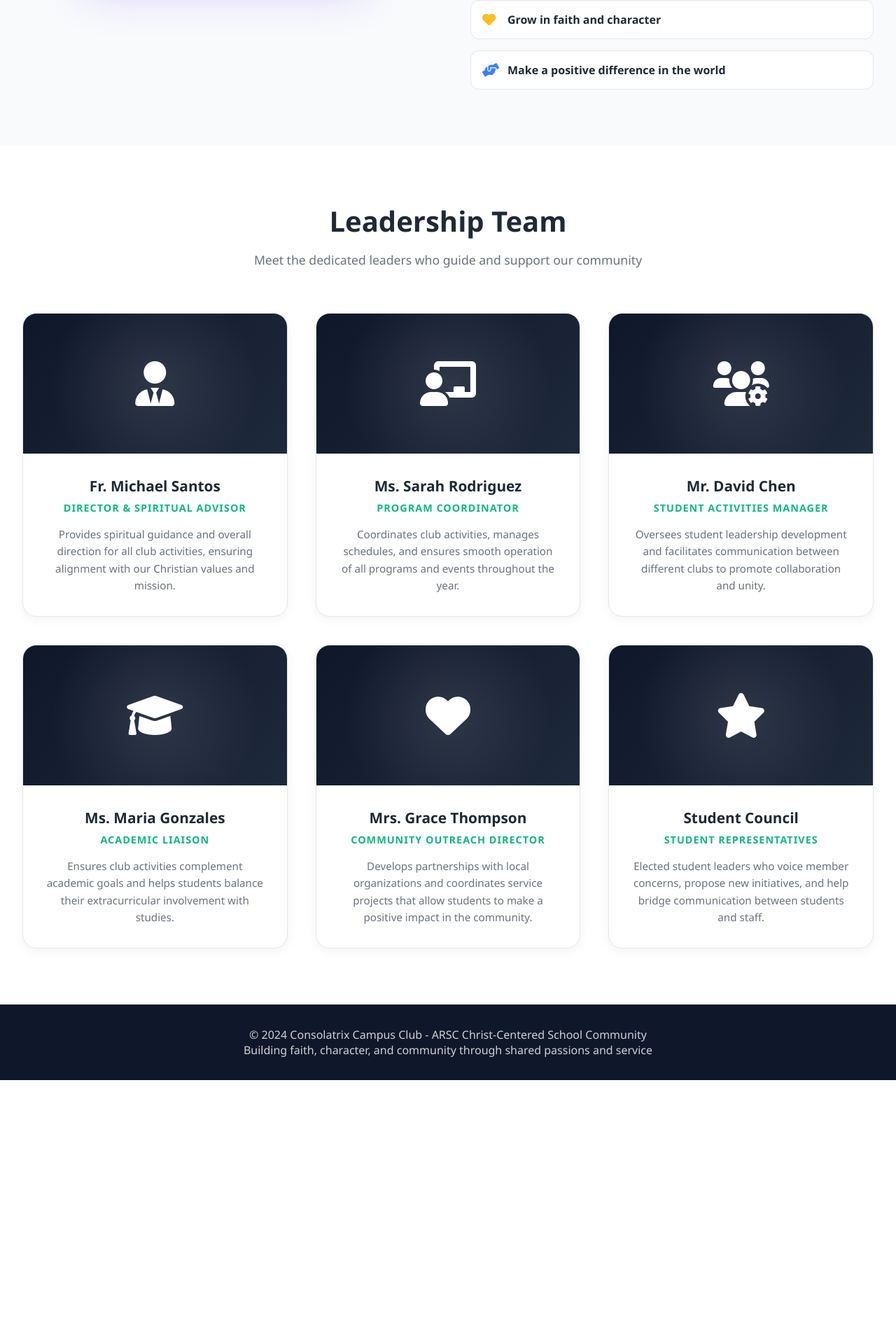
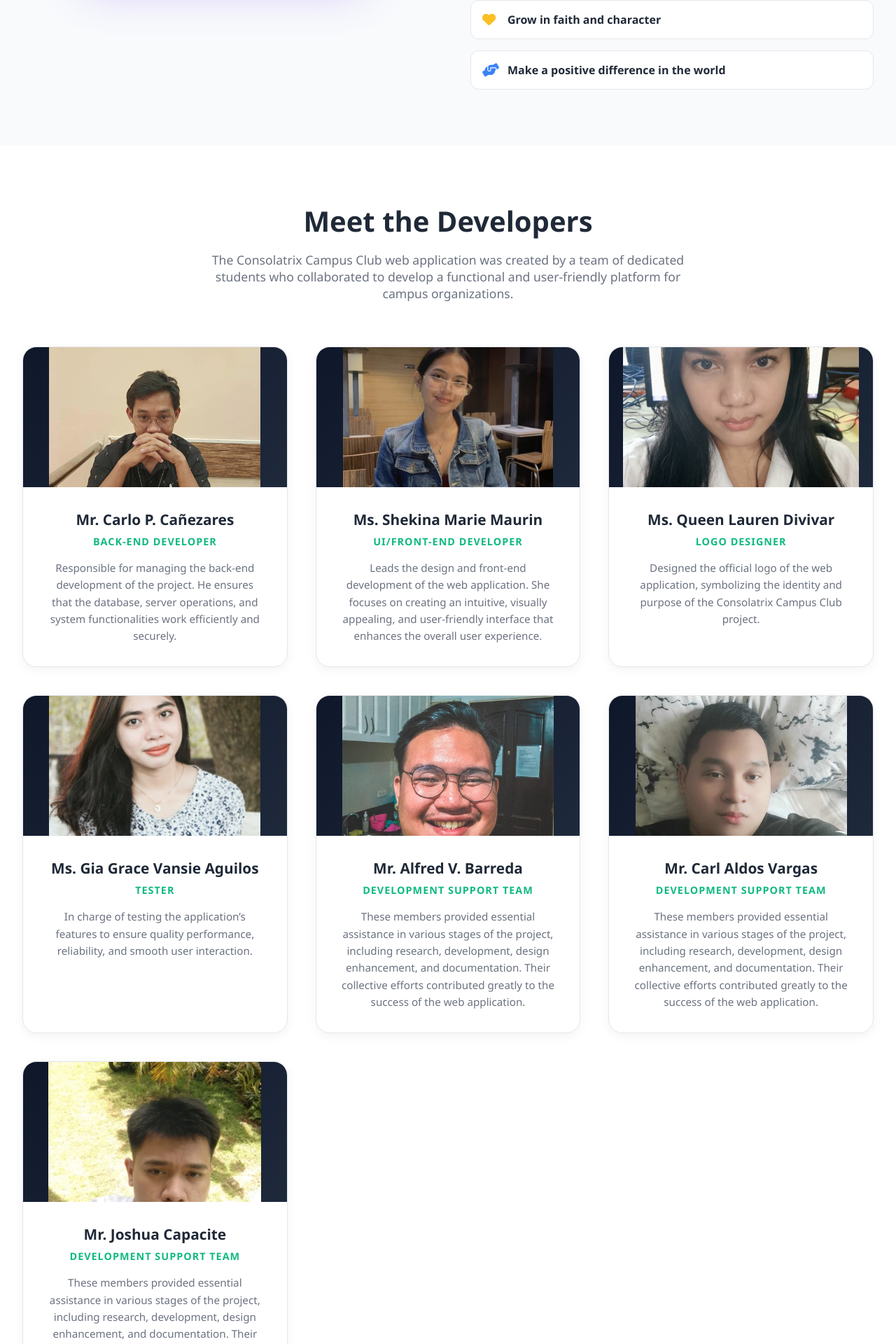
Before and after one commit to CarloCanezares/Consolatrix_Campus_Club, a Django app: page /aboutus/ in a window 1280 px wide. Shown: the part 4580-6500 px from the top of the page at 70% size. Before the commit the page ends 6123 px from the top, so only its background shows below. Run offline with Django 5.2, Linux system fonts and the light colour scheme.

Commit message:
working na

```diff
--- a/CCC/templates/aboutus.html
+++ b/CCC/templates/aboutus.html
@@ -1253,73 +1254,84 @@
     <!-- Team Section -->
     <section class="team-section">
         <div class="team-container">
-            <h2 class="section-title">Leadership Team</h2>
-            <p class="section-subtitle">Meet the dedicated leaders who guide and support our community</p>
+            <h2 class="section-title">Meet the Developers</h2>
+            <p class="section-subtitle">The Consolatrix Campus Club web application was created by a team of dedicated students who collaborated to develop a functional and user-friendly platform for campus organizations.</p>
 
             <div class="team-grid">
                 <div class="team-card">
                     <div class="team-header">
-                        <i class="fas fa-user-tie"></i>
+                        <img src="{% static 'images/carlo.png' %}" alt="Logo" style="height:403px; width:auto;">
                     </div>
                     <div class="team-body">
-                        <h3 class="team-name">Fr. Michael Santos</h3>
-                        <p class="team-role">Director & Spiritual Advisor</p>
-                        <p class="team-description">Provides spiritual guidance and overall direction for all club activities, ensuring alignment with our Christian values and mission.</p>
+                        <h3 class="team-name">Mr. Carlo P. Cañezares</h3>
+                        <p class="team-role">Back-End Developer</p>
+                        <p class="team-description">Responsible for managing the back-end development of the project. He ensures that the database, server operations, and system functionalities work efficiently and securely.</p>
                     </div>
                 </div>
 
                 <div class="team-card">
                     <div class="team-header">
-                        <i class="fas fa-chalkboard-teacher"></i>
+                       <img src="{% static 'images/shekay.png' %}" alt="Logo" style="height:400px; width:auto;">
                     </div>
                     <div class="team-body">
-                        <h3 class="team-name">Ms. Sarah Rodriguez</h3>
-                        <p class="team-role">Program Coordinator</p>
-                        <p class="team-description">Coordinates club activities, manages schedules, and ensures smooth operation of all programs and events throughout the year.</p>
+                        <h3 class="team-name">Ms. Shekina Marie Maurin</h3>
+                        <p class="team-role">UI/Front-End Developer</p>
+                        <p class="team-description">Leads the design and front-end development of the web application. She focuses on creating an intuitive, visually appealing, and user-friendly interface that enhances the overall user experience.</p>
                     </div>
                 </div>
 
                 <div class="team-card">
                     <div class="team-header">
-                        <i class="fas fa-users-cog"></i>
+                         <img src="{% static 'images/queen.png' %}" alt="Logo" style="height:600px; width:auto;">
                     </div>
                     <div class="team-body">
-                        <h3 class="team-name">Mr. David Chen</h3>
-                        <p class="team-role">Student Activities Manager</p>
-                        <p class="team-description">Oversees student leadership development and facilitates communication between different clubs to promote collaboration and unity.</p>
+                        <h3 class="team-name">Ms. Queen Lauren Divivar</h3>
+                        <p class="team-role"> Logo Designer</p>
+                        <p class="team-description">Designed the official logo of the web application, symbolizing the identity and purpose of the Consolatrix Campus Club project.</p>
                     </div>
                 </div>
 
                 <div class="team-card">
                     <div class="team-header">
-                        <i class="fas fa-graduation-cap"></i>
+                          <img src="{% static 'images/gia.png' %}" alt="Logo" style="height:453px; width:auto;">
                     </div>
                     <div class="team-body">
-                        <h3 class="team-name">Ms. Maria Gonzales</h3>
-                        <p class="team-role">Academic Liaison</p>
-                        <p class="team-description">Ensures club activities complement academic goals and helps students balance their extracurricular involvement with studies.</p>
+                        <h3 class="team-name">Ms. Gia Grace Vansie Aguilos</h3>
+                        <p class="team-role">Tester</p>
+                        <p class="team-description">In charge of testing the application’s features to ensure quality performance, reliability, and smooth user interaction.</p>
                     </div>
                 </div>
 
                 <div class="team-card">
                     <div class="team-header">
-                        <i class="fas fa-heart"></i>
+                         <img src="{% static 'images/alfred.png' %}" alt="Logo" style="height:305px; width:auto;">
                     </div>
                     <div class="team-body">
-                        <h3 class="team-name">Mrs. Grace Thompson</h3>
-                        <p class="team-role">Community Outreach Director</p>
-                        <p class="team-description">Develops partnerships with local organizations and coordinates service projects that allow students to make a positive impact in the community.</p>
+                        <h3 class="team-name">Mr. Alfred V. Barreda</h3>
+                        <p class="team-role">Development Support Team</p>
+                        <p class="team-description">These members provided essential assistance in various stages of the project, including research, development, design enhancement, and documentation. Their collective efforts contributed greatly to the success of the web application.</p>
                     </div>
                 </div>
 
                 <div class="team-card">
                     <div class="team-header">
-                        <i class="fas fa-star"></i>
+                       <img src="{% static 'images/aldos.png' %}" alt="Logo" style="height:537px; width:auto;">
                     </div>
                     <div class="team-body">
-                        <h3 class="team-name">Student Council</h3>
-                        <p class="team-role">Student Representatives</p>
-                        <p class="team-description">Elected student leaders who voice member concerns, propose new initiatives, and help bridge communication between students and staff.</p>
+                        <h3 class="team-name">Mr. Carl Aldos Vargas</h3>
+                        <p class="team-role">Development Support Team</p>
+                        <p class="team-description">These members provided essential assistance in various stages of the project, including research, development, design enhancement, and documentation. Their collective efforts contributed greatly to the success of the web application.</p>
+                    </div>
+                </div>
+
+                <div class="team-card">
+                    <div class="team-header">
+                       <img src="{% static 'images/joshua.png' %}" alt="Logo" style="height:405px; width:auto;">
+                    </div>
+                    <div class="team-body">
+                        <h3 class="team-name">Mr. Joshua Capacite</h3>
+                        <p class="team-role">Development Support Team</p>
+                        <p class="team-description">These members provided essential assistance in various stages of the project, including research, development, design enhancement, and documentation. Their collective efforts contributed greatly to the success of the web application.</p>
                     </div>
                 </div>
             </div>
```
Also changed, not shown: other parts of CCC/templates/aboutus.html (+1 -0 lines), CCC/static/images/Carlo.png (added), CCC/static/images/aldos.png (added), CCC/static/images/alfred.png (added), CCC/static/images/gia.png (added), CCC/static/images/joshua.png (added), CCC/static/images/queen.png (added), CCC/static/images/shekay.png (added), db.sqlite3.
